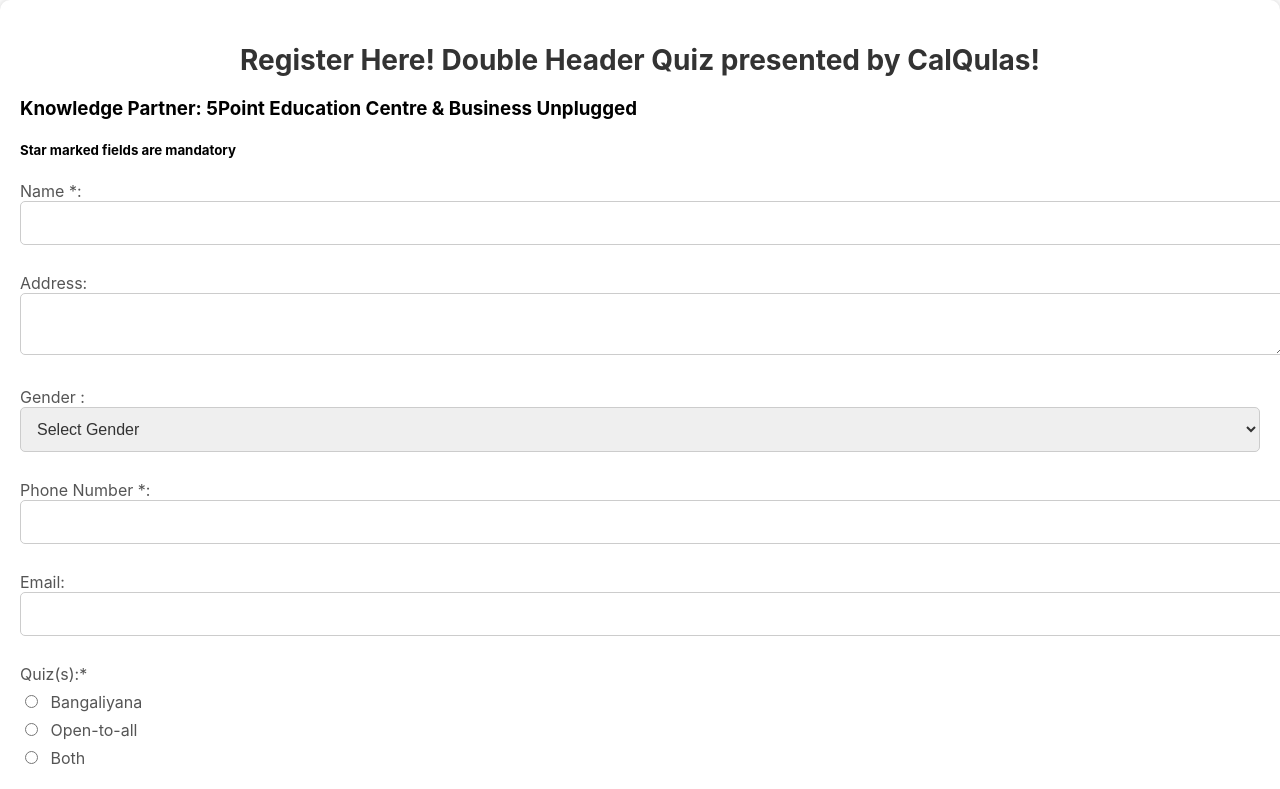
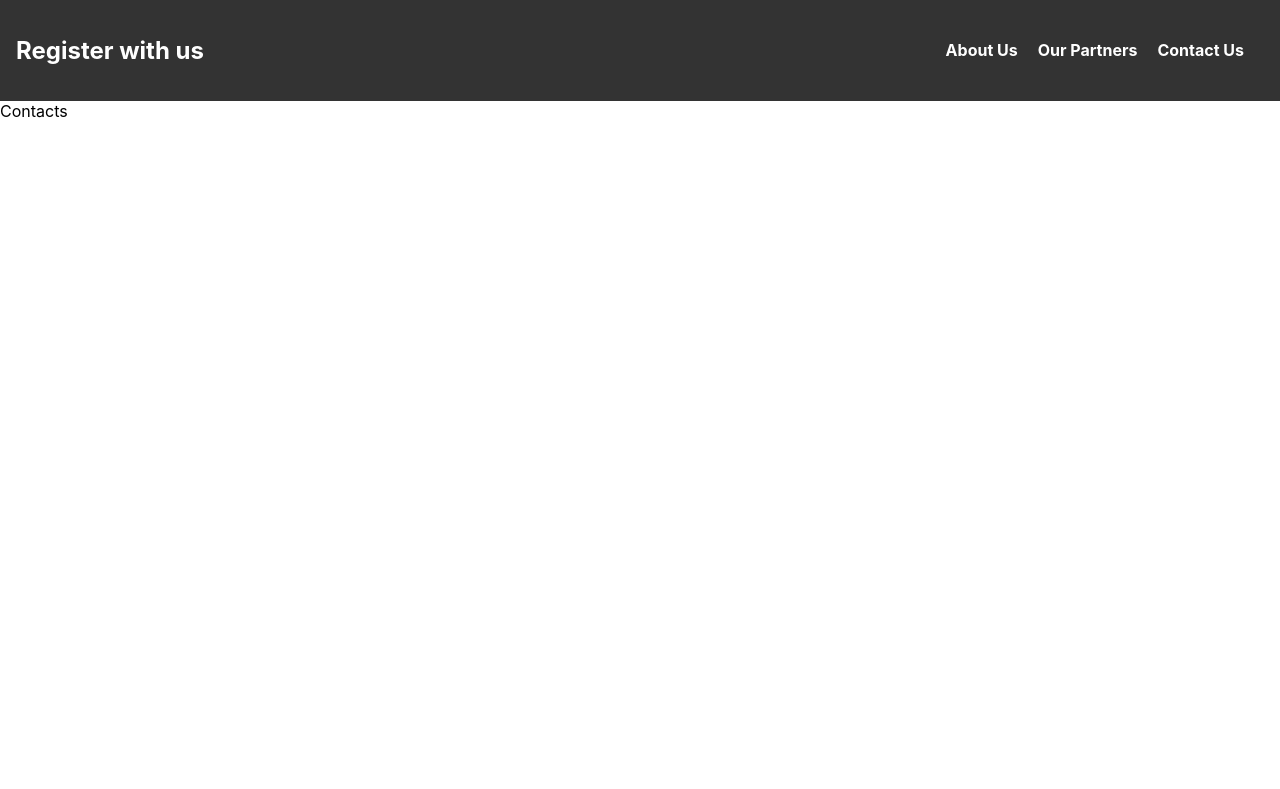
Before and after one commit to Sayan108/quiz-form-sayan, a React (Create React App) app: page /contacts in a window 1280 px wide. Shown: the top 789 px of the page. Built offline with nearby package versions, Linux system fonts and the light colour scheme.

Commit message:
navbar loader and some other fixes

```diff
--- a/package.json
+++ b/package.json
@@ -10,6 +10,7 @@
     "axios": "^1.5.1",
     "react": "^18.2.0",
     "react-dom": "^18.2.0",
+    "react-router-dom": "^6.16.0",
     "react-scripts": "5.0.1",
     "web-vitals": "^2.1.4"
   },
--- a/src/App.js
+++ b/src/App.js
@@ -1,10 +1,23 @@
 import React from 'react';
-import RegistrationForm from "./Components/RegistrationForm";
+import { Route, Routes } from "react-router-dom";
+import NavBar from "./Components/navbar";
+import Home from "./pages/home";
+import About from "./pages/about";
+import Contacts from "./pages/contact";
+import Partners from "./pages/partners";
 
 function App() {
   return (
-    <div className="App">
-      <RegistrationForm />
+    <div>
+      <NavBar />
+      <main>
+        <Routes>
+          <Route path="/" element={<Home />} />
+          <Route path="/about" element={<About />} />
+          <Route path="/partners" element={<Partners />} />
+          <Route path="/contacts" element={<Contacts />} />
+        </Routes>
+      </main>
     </div>
   );
 }
--- a/src/Components/RegistrationForm.css
+++ b/src/Components/RegistrationForm.css
@@ -105,3 +105,82 @@
     font-weight: bold;
     font-size: 20px;
   }
+    /*loader csss*/
+    .loader {
+      position: fixed;
+      top: calc(50% - 40px);
+      left: calc(50% - 40px);
+      border: 10px solid #f3f3f3;
+      border-top: 10px solid #3498db;
+      border-radius: 50%;
+      width: 80px;
+      height: 80px;
+      animation: spin 1s linear infinite;
+    }
+
+    @keyframes spin {
+      0% {
+        transform: rotate(0deg);
+      }
+
+      100% {
+        transform: rotate(360deg);
+      }
+    }
+
+    /* Navbar Styles */
+    nav {
+      background-color: #333;
+      color: #fff;
+      padding: 1rem;
+      display: flex;
+      justify-content: space-between;
+      align-items: center;
+    }
+
+    nav h1 {
+      font-size: 24px;
+    }
+
+    nav ul {
+      list-style: none;
+      display: flex;
+      margin: 0;
+      padding: 0;
+    }
+
+    nav li {
+      margin-right: 20px;
+    }
+
+    nav a {
+      text-decoration: none;
+      color: #fff;
+      font-weight: bold;
+      transition: color 0.3s ease;
+    }
+
+    nav a:hover {
+      color: #ff6600;
+    }
+
+    /* Responsive Styles */
+    @media (max-width: 768px) {
+      nav {
+        flex-direction: column;
+        align-items: flex-start;
+      }
+
+      nav h1 {
+        margin-bottom: 10px;
+      }
+
+      nav ul {
+        flex-direction: column;
+      }
+
+      nav li {
+        margin-right: 0;
+        margin-bottom: 10px;
+      }
+    }
--- a/src/Components/RegistrationForm.jsx
+++ b/src/Components/RegistrationForm.jsx
@@ -1,5 +1,6 @@
 import React, { useState } from "react";
 import "./RegistrationForm.css";
+import Spinner from "./loader";
 
 const RegistrationForm = () => {
   const [formData, setFormData] = useState({
@@ -12,7 +13,7 @@
     quiz: "",
     payment_data: null,
   });
-
+  const [showLoading, setShowLoading] = useState(false);
   const form = document.forms["submit-to-google-sheet"];
   const scriptURL =
     "https://script.google.com/macros/s/AKfycbwimYQaeOFy6KrNRlFB5K4bk1bWw-EOm8w2_RWizIMEu8RxV_1mWXVldw6_Hgzu3YwGFA/exec";
@@ -43,7 +44,7 @@
       return;
     }
     // Handle form submission here, e.g., send data to server or Google Sheets.
-
+    setShowLoading(true);
     fetch(scriptURL, {
       method: "POST",
       body: new FormData(form),
@@ -58,18 +59,26 @@
           quiz: "",
           payment_data: null,
         });
+        setShowLoading(false);
         alert(`Thanks for registering with us ${formData.name} `);
       })
       .catch((error) => {
+        setShowLoading(false);
         console.error("Error!", error.message);
-        alert(`We couldn't process your request`);
+        alert(`We couldn't process your request due to ${error.message}`);
       });
   };
 
   return (
+    <>
+      {showLoading ? (
+        <Spinner />
+      ) : (
         <div className="form-container">
-      <h2>Register Here! Double Header Quiz presented by CalQulas!</h2>
-      <h3>Knowledge Partner: 5Point Education Centre & Business Unplugged</h3>
+          <h2>Register Here! Double Header Quiz presented by CalQulus!</h2>
+          <h3>
+            Knowledge Partner: 5Point Education Centre & Business Unplugged
+          </h3>
           <h5>Star marked fields are mandatory</h5>
           <form name="submit-to-google-sheet" encType="multipart/form-data">
             <label>
@@ -167,11 +176,14 @@
             </div>
             <div>
               <h3>Payment Method:</h3>
+              <div>
                 <img
                   className="qr-code-img"
                   src="assets/images/qr.jpeg"
                   alt="9051879329@paytm"
-          ></img>
+                />
+              </div>
+
               <span>UPI ID: 9051879329@paytm</span>
               <span>A/c Number- 919051879329 </span>
             </div>
@@ -190,6 +202,8 @@
             </button>
           </form>
         </div>
+      )}
+    </>
   );
 };
 
--- /dev/null
+++ b/src/Components/loader.jsx
@@ -0,0 +1,4 @@
+import "./RegistrationForm.css";
+const Spinner = () => <div className="loader"></div>;
+
+export default Spinner;
--- /dev/null
+++ b/src/Components/navbar.jsx
@@ -0,0 +1,26 @@
+import React from "react";
+import "./RegistrationForm.css";
+import { Link } from "react-router-dom";
+
+const NavBar = () => {
+  return (
+    <nav>
+      <h1>
+        <Link to="/"> Register with us </Link>
+      </h1>
+      <ul>
+        <li>
+          <Link to="/about">About Us</Link>
+        </li>
+        <li>
+          <Link to="/partners">Our Partners</Link>
+        </li>
+        <li>
+          <Link to="/contacts">Contact Us</Link>
+        </li>
+      </ul>
+    </nav>
+  );
+};
+
+export default NavBar;
--- a/src/index.js
+++ b/src/index.js
@@ -3,11 +3,14 @@
 import './index.css';
 import App from './App';
 import reportWebVitals from './reportWebVitals';
-
-const root = ReactDOM.createRoot(document.getElementById('root'));
+import { BrowserRouter } from "react-router-dom";
+const root = ReactDOM.createRoot(document.getElementById("root"));
 root.render(
   <React.StrictMode>
-    <App />
+    <BrowserRouter>
+      {" "}
+      <App />
+    </BrowserRouter>
   </React.StrictMode>
 );
 
--- /dev/null
+++ b/src/pages/about.jsx
@@ -0,0 +1,7 @@
+import React from "react";
+
+const About = () => {
+  return <div>You are in the about page</div>;
+};
+
+export default About;
--- /dev/null
+++ b/src/pages/contact.jsx
@@ -0,0 +1,7 @@
+import React from "react";
+
+const Contacts = () => {
+  return <div>Contacts</div>;
+};
+
+export default Contacts;
--- /dev/null
+++ b/src/pages/home.jsx
@@ -0,0 +1,7 @@
+import React from "react";
+import RegistrationForm from "../Components/RegistrationForm";
+const Home = () => {
+  return <RegistrationForm />;
+};
+
+export default Home;
--- /dev/null
+++ b/src/pages/partners.jsx
@@ -0,0 +1,7 @@
+import React from "react";
+
+const Partners = () => {
+  return <div>You are viewing our Partners </div>;
+};
+
+export default Partners;
```
Also changed, not shown: src/images/qr.jpeg (deleted), 1 other file (tests, documents, lock files or other folders). Lines whose indentation alone changed are shown as unchanged.
